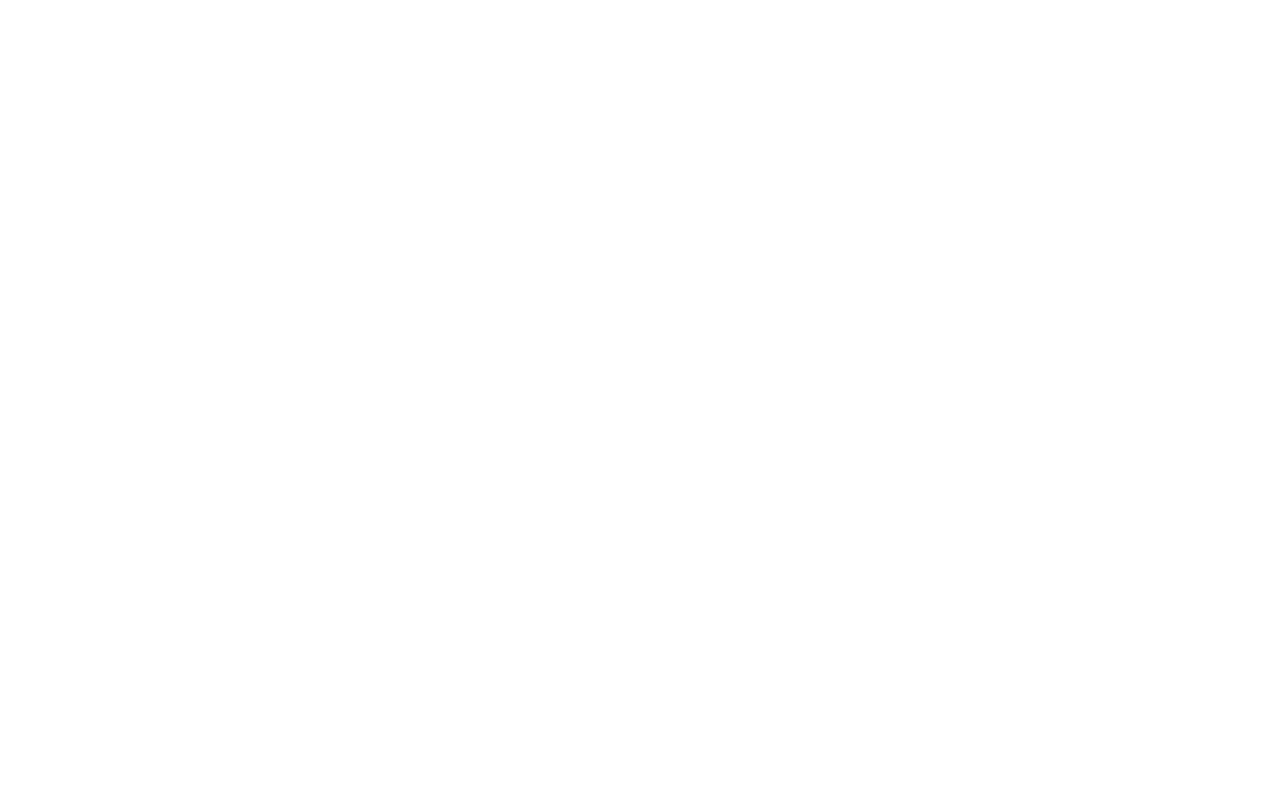
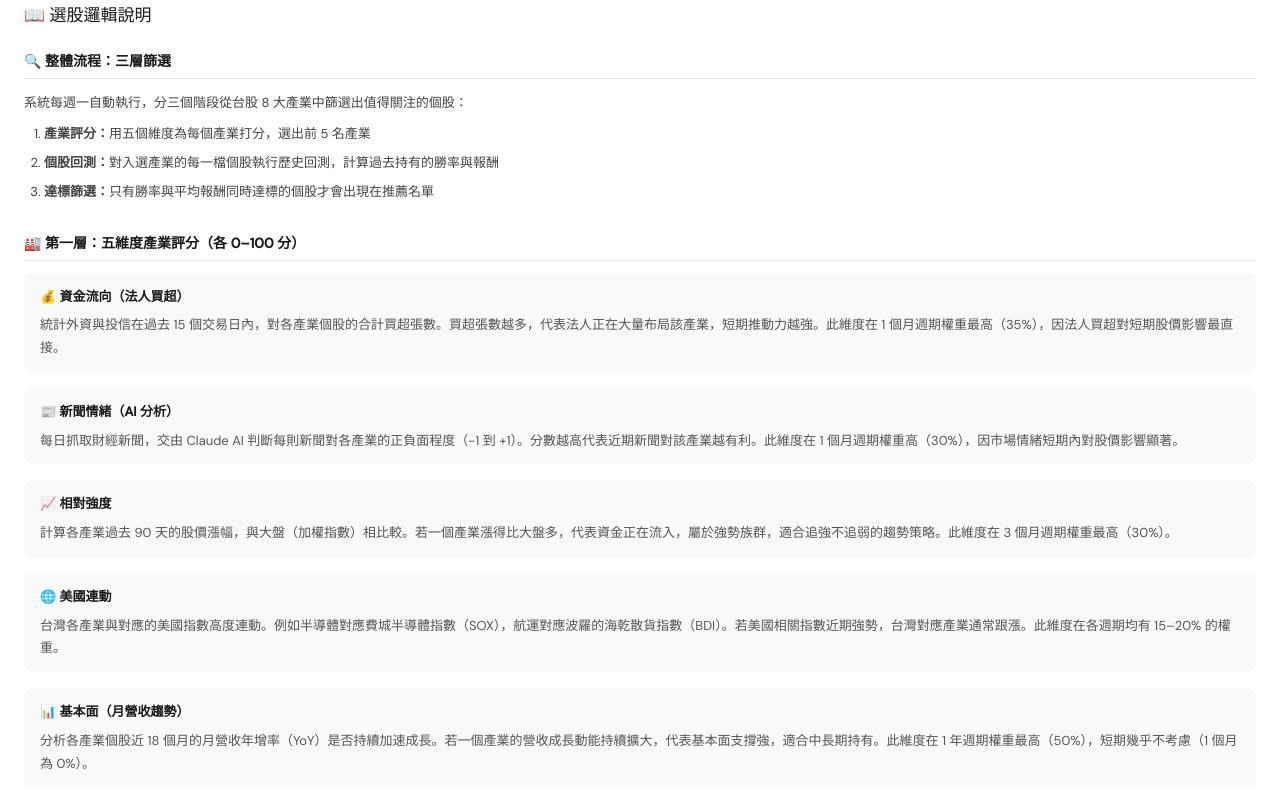
Before and after one commit to leto-YHH/stock-intelligence-web, a React (Create React App) app: page /stock-intelligence-web/stocks in a window 1280 px wide. Shown: the part 1720-2520 px from the top of the page. Before the commit the page ends 1679 px from the top, so only its background shows below. Built offline with nearby package versions, Linux system fonts and the light colour scheme; no server answers; a web font is replaced by a local one.

Commit message:
feat: 每週選股加入詳細說明區塊與動態日期

```diff
--- a/src/pages/Stocks.css
+++ b/src/pages/Stocks.css
@@ -48,3 +48,73 @@
 .tag-fund { background: #EAF3DE; color: #3B6D11; }
 .tag-theme { background: #FAEEDA; color: #854F0B; }
 .card-logic { font-size: 13px; color: #1a1a1a; line-height: 1.65; }
+
+/* 說明區塊 */
+.explain-sec {
+  padding: 2rem 1.5rem;
+  border-top: 0.5px solid #e5e5e5;
+  margin-top: 0.5rem;
+}
+
+.explain-title {
+  font-size: 17px;
+  font-weight: 500;
+  margin-bottom: 1.5rem;
+  color: #1a1a1a;
+}
+
+.explain-block {
+  margin-bottom: 1.75rem;
+}
+
+.explain-block:last-child {
+  margin-bottom: 0;
+}
+
+.explain-block-title {
+  font-size: 14px;
+  font-weight: 600;
+  color: #1a1a1a;
+  margin-bottom: 0.75rem;
+  padding-bottom: 0.5rem;
+  border-bottom: 0.5px solid #e5e5e5;
+}
+
+.explain-block-body {
+  font-size: 13px;
+  color: #444;
+  line-height: 1.8;
+}
+
+.explain-block-body ol {
+  padding-left: 1.25rem;
+  margin: 0.5rem 0 0;
+}
+
+.explain-block-body li {
+  margin-bottom: 0.35rem;
+}
+
+.explain-dim {
+  margin-bottom: 1rem;
+  padding: 0.75rem 1rem;
+  background: #f9f9f9;
+  border-radius: 8px;
+}
+
+.explain-dim:last-child {
+  margin-bottom: 0;
+}
+
+.explain-dim-name {
+  font-size: 13px;
+  font-weight: 600;
+  color: #1a1a1a;
+  margin-bottom: 0.4rem;
+}
+
+.explain-dim-desc {
+  font-size: 13px;
+  color: #555;
+  line-height: 1.75;
+}
--- a/src/pages/Stocks.js
+++ b/src/pages/Stocks.js
@@ -26,11 +26,12 @@ function Stocks() {
   if (!allData) return <div style={{ padding: '2rem' }}>資料載入失敗</div>;
 
   const data = allData.periods[periodKeys[activePeriod]] || [];
+
   return (
     <div className="stocks">
 
       <div className="stocks-hero">
-        <div className="date">2026 · 06 · 01 更新</div>
+        <div className="date">{allData.updatedAt?.replace(/-/g, ' · ')} 更新</div>
         <div className="stocks-title">每週選股推薦</div>
         <div className="stocks-sub">五維度評分選出產業，再從產業內篩選通過回測門檻的個股</div>
       </div>
@@ -101,6 +102,79 @@ function Stocks() {
           </div>
         ))
       )}
+
+      {/* 選股邏輯說明 */}
+      <div className="explain-sec">
+        <div className="explain-title">📖 選股邏輯說明</div>
+
+        <div className="explain-block">
+          <div className="explain-block-title">🔍 整體流程：三層篩選</div>
+          <div className="explain-block-body">
+            系統每週一自動執行，分三個階段從台股 8 大產業中篩選出值得關注的個股：
+            <ol>
+              <li><b>產業評分：</b>用五個維度為每個產業打分，選出前 5 名產業</li>
+              <li><b>個股回測：</b>對入選產業的每一檔個股執行歷史回測，計算過去持有的勝率與報酬</li>
+              <li><b>達標篩選：</b>只有勝率與平均報酬同時達標的個股才會出現在推薦名單</li>
+            </ol>
+          </div>
+        </div>
+
+        <div className="explain-block">
+          <div className="explain-block-title">🏭 第一層：五維度產業評分（各 0–100 分）</div>
+          <div className="explain-block-body">
+            <div className="explain-dim">
+              <div className="explain-dim-name">💰 資金流向（法人買超）</div>
+              <div className="explain-dim-desc">統計外資與投信在過去 15 個交易日內，對各產業個股的合計買超張數。買超張數越多，代表法人正在大量布局該產業，短期推動力越強。此維度在 1 個月週期權重最高（35%），因法人買超對短期股價影響最直接。</div>
+            </div>
+            <div className="explain-dim">
+              <div className="explain-dim-name">📰 新聞情緒（AI 分析）</div>
+              <div className="explain-dim-desc">每日抓取財經新聞，交由 Claude AI 判斷每則新聞對各產業的正負面程度（-1 到 +1）。分數越高代表近期新聞對該產業越有利。此維度在 1 個月週期權重高（30%），因市場情緒短期內對股價影響顯著。</div>
+            </div>
+            <div className="explain-dim">
+              <div className="explain-dim-name">📈 相對強度</div>
+              <div className="explain-dim-desc">計算各產業過去 90 天的股價漲幅，與大盤（加權指數）相比較。若一個產業漲得比大盤多，代表資金正在流入，屬於強勢族群，適合追強不追弱的趨勢策略。此維度在 3 個月週期權重最高（30%）。</div>
+            </div>
+            <div className="explain-dim">
+              <div className="explain-dim-name">🌐 美國連動</div>
+              <div className="explain-dim-desc">台灣各產業與對應的美國指數高度連動。例如半導體對應費城半導體指數（SOX），航運對應波羅的海乾散貨指數（BDI）。若美國相關指數近期強勢，台灣對應產業通常跟漲。此維度在各週期均有 15–20% 的權重。</div>
+            </div>
+            <div className="explain-dim">
+              <div className="explain-dim-name">📊 基本面（月營收趨勢）</div>
+              <div className="explain-dim-desc">分析各產業個股近 18 個月的月營收年增率（YoY）是否持續加速成長。若一個產業的營收成長動能持續擴大，代表基本面支撐強，適合中長期持有。此維度在 1 年週期權重最高（50%），短期幾乎不考慮（1 個月為 0%）。</div>
+            </div>
+          </div>
+        </div>
+
+        <div className="explain-block">
+          <div className="explain-block-title">✅ 第二層：個股回測指標</div>
+          <div className="explain-block-body">
+            <div className="explain-dim">
+              <div className="explain-dim-name">🎯 勝率</div>
+              <div className="explain-dim-desc">統計過去每一個進場時間點，持有 N 天後獲利的比例。例如 1 個月勝率 80% 代表：過去每次買入、持有 22 個交易日後，有 80% 的機率是獲利的。門檻：1 個月和 3 個月需 ≥ 55%，1 年需 ≥ 60%。</div>
+            </div>
+            <div className="explain-dim">
+              <div className="explain-dim-name">💹 平均報酬</div>
+              <div className="explain-dim-desc">統計過去所有持有期間的平均報酬率。例如 3 個月均報 +10% 代表：過去每次持有 66 個交易日，平均獲利約 10%。門檻：1 個月需 ≥ +3%，3 個月需 ≥ +3%，1 年需 ≥ +6%。</div>
+            </div>
+            <div className="explain-dim">
+              <div className="explain-dim-name">📐 穩定度</div>
+              <div className="explain-dim-desc">衡量每次持有結果的一致性。穩定度高代表報酬集中、不飄移，每次進場結果相對可預期；穩定度低代表有時大賺、有時大虧，風險較高。計算方式為：1 - 標準差 / 平均絕對報酬，數值介於 0–100%。</div>
+            </div>
+            <div className="explain-dim">
+              <div className="explain-dim-name">🔢 樣本數</div>
+              <div className="explain-dim-desc">回測使用的歷史進場次數。樣本數越多，統計結果越可信。本系統使用最近一年的每日滾動回測，1 個月週期約有 238 個樣本，1 年週期樣本數較少（約 10 個），請以較長週期結果作為參考而非絕對依據。</div>
+            </div>
+          </div>
+        </div>
+
+        <div className="explain-block">
+          <div className="explain-block-title">⚠️ 免責聲明</div>
+          <div className="explain-block-body" style={{ color: '#888', fontSize: '13px' }}>
+            本系統所有數據均來自歷史回測與公開市場資料，不代表未來表現。選股結果僅供參考，不構成任何投資建議。市場有風險，投資前請審慎評估，並自行承擔投資風險。
+          </div>
+        </div>
+      </div>
+
     </div>
   );
 }
```
